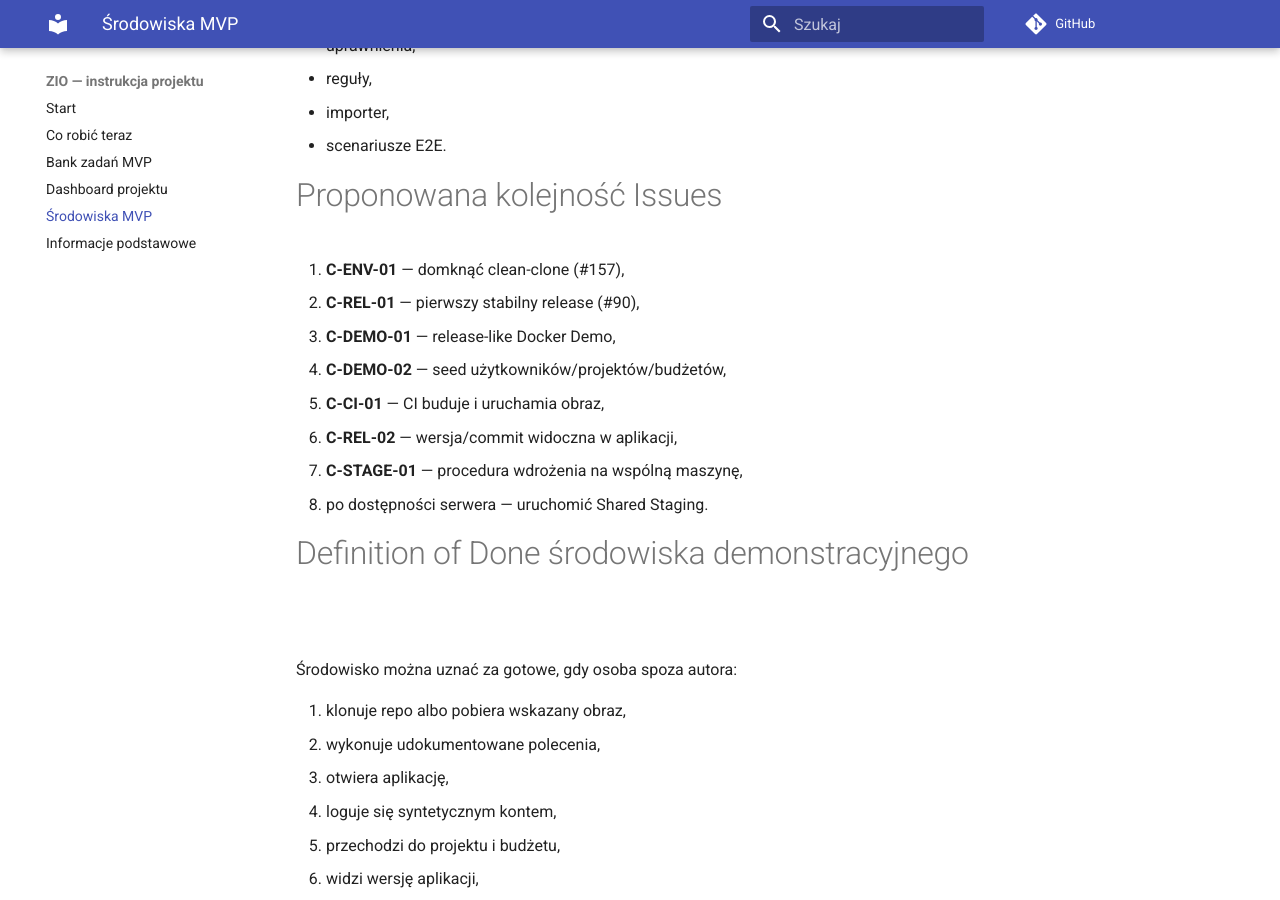
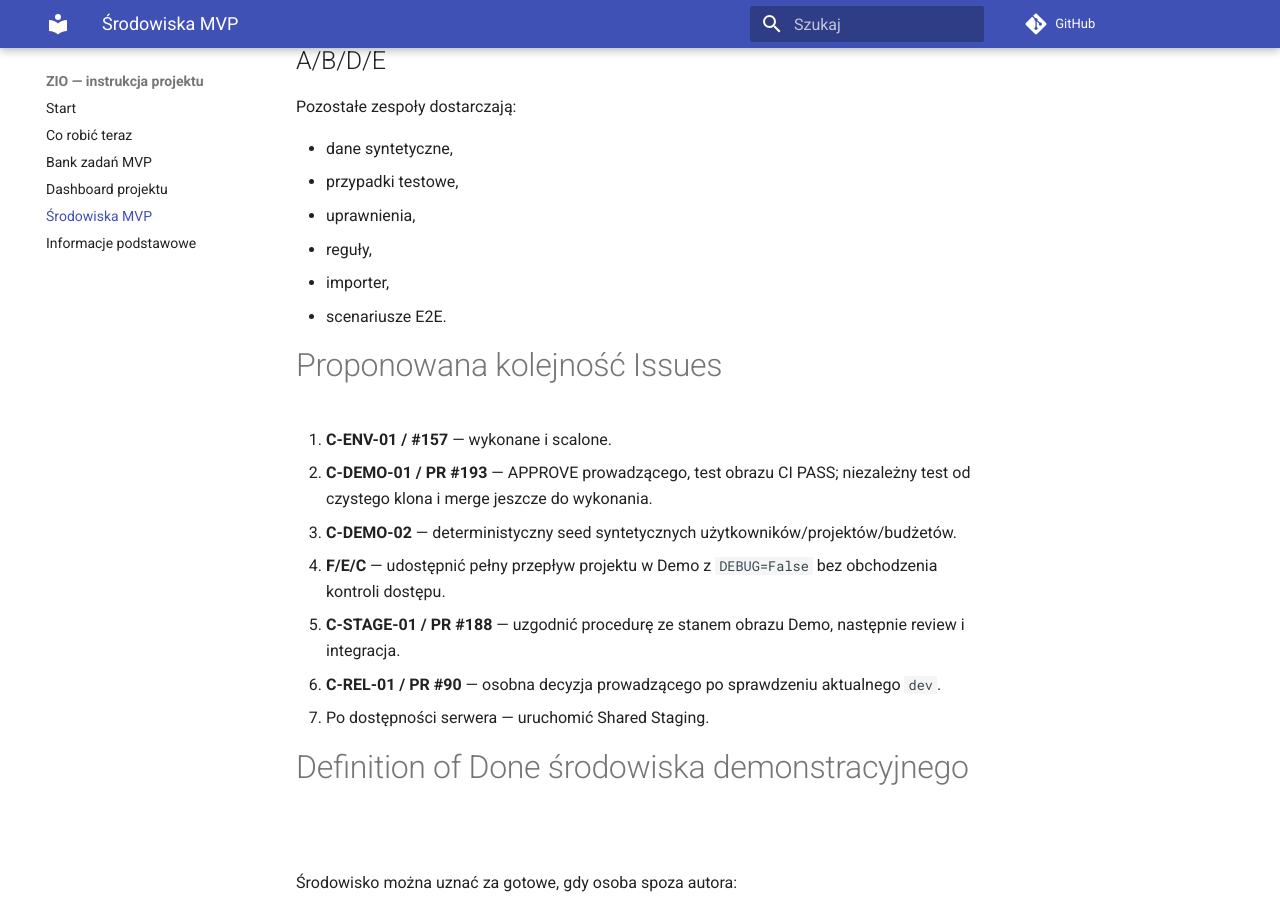
Before and after one commit to zio-wi-pb-mc/pb-science-office-manual, an MkDocs documentation site: the page built from manual/18-srodowiska-mvp.md, in a window 1280 px wide and 900 px high, scrolled down 3772 px. Built offline with MkDocs 1.6.1 and Material for MkDocs 9.7.7, drawn with Linux system fonts in a browser that asks for light colours; comment, search, counter and statistics services are not loaded; some of the changed text lies outside the part shown.

Commit message:
docs: refresh 18-srodowiska-mvp.md after PR approvals

```diff
--- a/manual/18-srodowiska-mvp.md
+++ b/manual/18-srodowiska-mvp.md
@@ -34,9 +34,12 @@ i otrzymać:
 - kilka klonów nie koliduje ze sobą,
 - błędny `.env` daje czytelny błąd.
 
-Aktualny najważniejszy krok: **#157**.
+**Stan 03.11.2026:** #157 jest scalone i zamknięte. Nie trzeba ponawiać tego zadania; kolejny krok to niezależne sprawdzenie nowego obrazu Demo i integracji pełnego przepływu.
 
 # 2. Local Demo / Release-like
+
+!!! info "Aktualny PR"
+    [#193 — C-DEMO-01](https://github.com/zio-wi-pb-mc/pb-science-office/pull/193) otrzymał APPROVE prowadzącego, a CI z testem obrazu przechodzi. PR nadal oczekuje na niezależne uruchomienie od czystego klona i merge do `dev`. Aktualne widoki F3 na `dev` są zależne od `DEBUG=True`, dlatego pełny scenariusz użytkownika nie jest jeszcze potwierdzony w Demo z `DEBUG=False`.
 
 To środowisko służy do oglądania produktu tak, jak będzie zachowywał się po wdrożeniu.
 
@@ -134,14 +137,13 @@ Pozostałe zespoły dostarczają:
 
 # Proponowana kolejność Issues
 
-1. **C-ENV-01** — domknąć clean-clone (#157),
-2. **C-REL-01** — pierwszy stabilny release (#90),
-3. **C-DEMO-01** — release-like Docker Demo,
-4. **C-DEMO-02** — seed użytkowników/projektów/budżetów,
-5. **C-CI-01** — CI buduje i uruchamia obraz,
-6. **C-REL-02** — wersja/commit widoczna w aplikacji,
-7. **C-STAGE-01** — procedura wdrożenia na wspólną maszynę,
-8. po dostępności serwera — uruchomić Shared Staging.
+1. **C-ENV-01 / #157** — wykonane i scalone.
+2. **C-DEMO-01 / PR #193** — APPROVE prowadzącego, test obrazu CI PASS; niezależny test od czystego klona i merge jeszcze do wykonania.
+3. **C-DEMO-02** — deterministyczny seed syntetycznych użytkowników/projektów/budżetów.
+4. **F/E/C** — udostępnić pełny przepływ projektu w Demo z `DEBUG=False` bez obchodzenia kontroli dostępu.
+5. **C-STAGE-01 / PR #188** — uzgodnić procedurę ze stanem obrazu Demo, następnie review i integracja.
+6. **C-REL-01 / PR #90** — osobna decyzja prowadzącego po sprawdzeniu aktualnego `dev`.
+7. Po dostępności serwera — uruchomić Shared Staging.
 
 # Definition of Done środowiska demonstracyjnego
 
```
